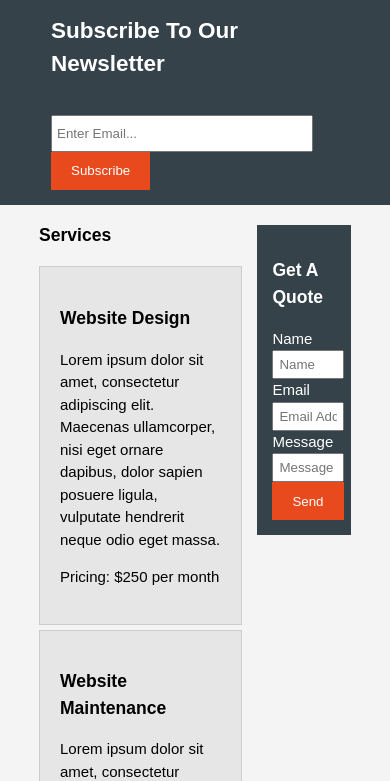
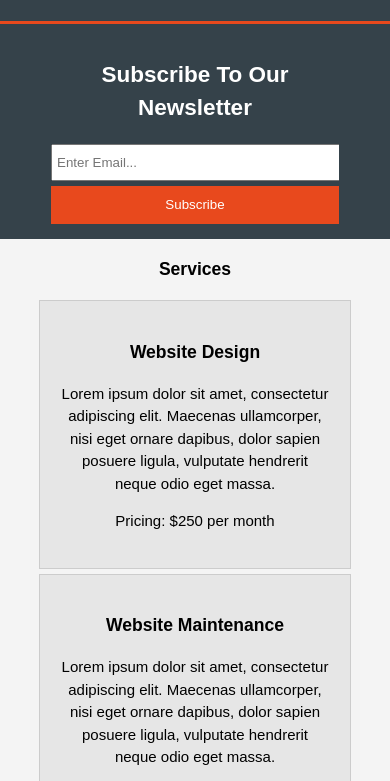
Before and after one commit to chriskim923/SimpleHTML5Website, a plain HTML site: page services.html in a window 390 px wide. Shown: the part 132-913 px from the top of the page. Drawn offline with Linux system fonts and the light colour scheme.

Commit message:
added media queries for mobile view

```diff
--- a/css/style.css
+++ b/css/style.css
@@ -147,7 +147,9 @@ aside#sidebar{
   margin-top:10px;
 }
 
-aside#sidebar .quote input, aside#sidebar .quote textarea{
+aside#sidebar .quote input, aside#sidebar .quote textarea{ /* for both input and textarea */
+  font-family:inherit;
+  font-size:inherit;
   width:90%;
   padding:5px;
 }
@@ -175,3 +177,38 @@ footer{
   background-color:#e8491d;
   text-align:center;
 }
+
+/* Media Queries */
+/* Media Queries will be in effect when screen is smaller than max-width */
+@media(max-width: 768px){
+  header #branding,
+  header nav,
+  header nav li,
+  #newsletter h1,
+  #newsletter form,
+  #boxes .box,
+  article#main-col,
+  aside#sidebar{
+    float:none;
+    text-align:center;
+    width:100%;
+  }
+
+  header{
+    padding-bottom:20px;
+  }
+
+  #showcase h1{
+    margin-top:40px;
+  }
+
+  #newsletter form input[type="email"], .quote input, .quote textarea{
+    width:100%;
+    margin-bottom:5px;
+  }
+
+  #newsletter button, .quote button{
+    display:block;
+    width:100%
+  }
+}
--- a/services.html
+++ b/services.html
@@ -72,11 +72,11 @@
               </div>
               <div>
                 <label>Message</label><br>
-                <input type="text" placeholder="Message">
+                <textarea placeholder="Message"></textarea>
               </div>
               <button class="button_1" type="submit">Send</button>
             </form>
-        </div>
+          </div>
         </aside>
       </div>
     </section>
```
